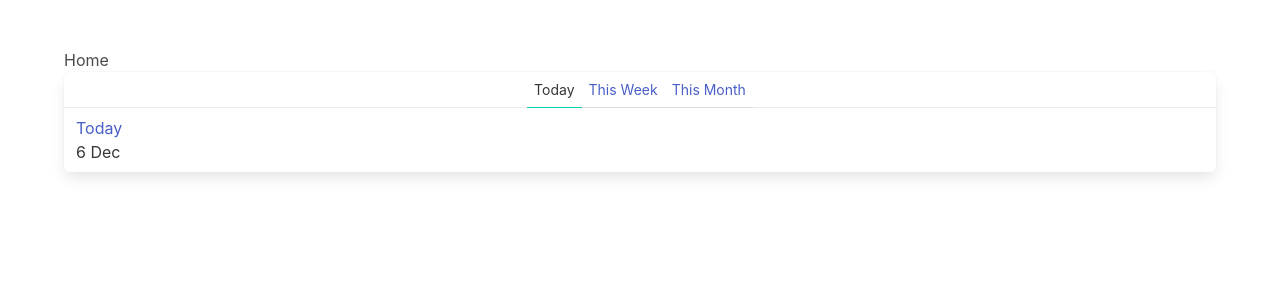
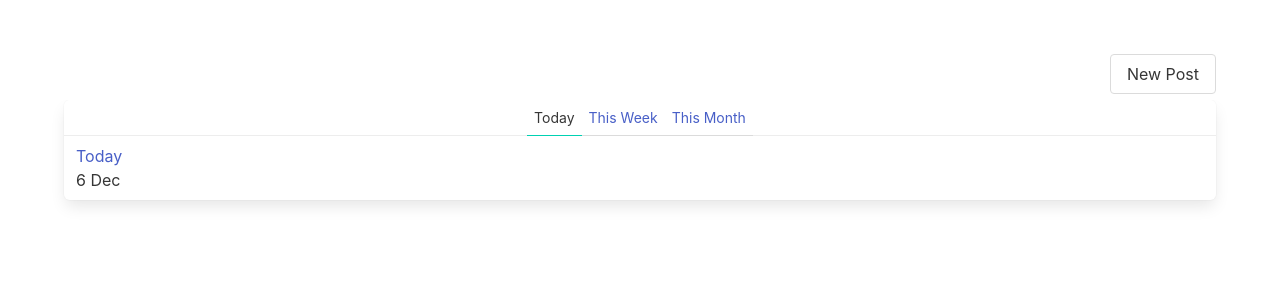
Before and after one commit to TonyDuran/TonyDuran.github.io, a Vue app: page / in a window 1280 px wide. Shown: the top 300 px of the page. Built offline with nearby package versions, Linux system fonts and the light colour scheme.

Commit message:
want to see if router changes work

```diff
--- a/src/App.vue
+++ b/src/App.vue
@@ -1,19 +1,11 @@
-<script setup lang="ts">
-import Timeline from "./components/Timeline.vue";
+<script lang="ts" setup>
+import Navbar from '@/components/Navbar.vue'
 </script>
-
 <template>
   <div class="section">
     <div class="container">
+      <Navbar />
       <RouterView />
-      <Suspense>
-        <template #default>
-          <Timeline />
-        </template>
-        <template #fallback>
-          <progress class="progress is-primary is-small" />
-        </template>
-      </Suspense>
     </div>
   </div>
 </template>
--- /dev/null
+++ b/src/components/Navbar.vue
@@ -0,0 +1,9 @@
+<template>
+  <div class="navbar">
+    <div class="navbar-end">
+      <div class="buttons">
+        <RouterLink to="/posts/new" class="button">New Post</RouterLink>
+      </div>
+    </div>
+  </div>
+</template>
--- a/src/views/Home.vue
+++ b/src/views/Home.vue
@@ -1,6 +1,15 @@
 <script lang="ts" setup>
+import Timeline from "../components/Timeline.vue";
 </script>
 
 <template>
-  Home
+  <RouterView />
+  <Suspense>
+    <template #default>
+      <Timeline />
+    </template>
+    <template #fallback>
+      <progress class="progress is-primary is-small" />
+    </template>
+  </Suspense>
 </template>
--- /dev/null
+++ b/src/views/NewPost.vue
@@ -0,0 +1,3 @@
+<template>
+  New Post
+</template>
```
Also changed, not shown: src/router/index.ts (+7 -1 lines).
